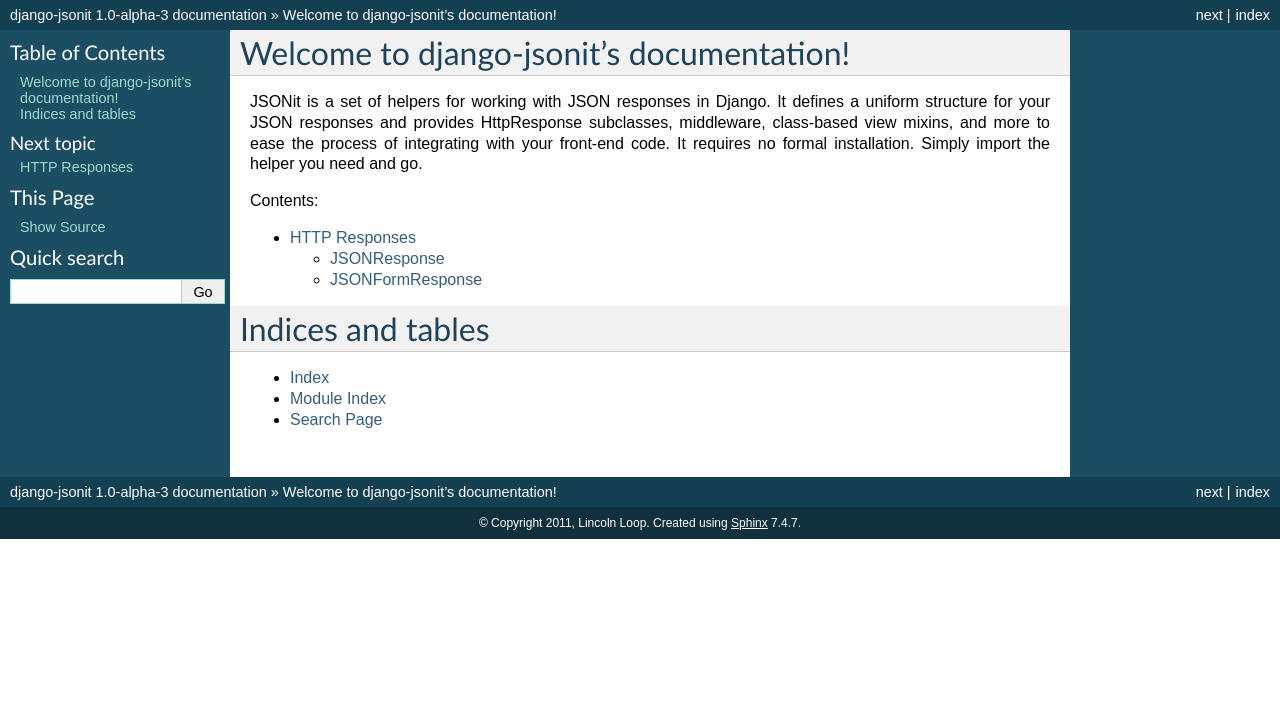
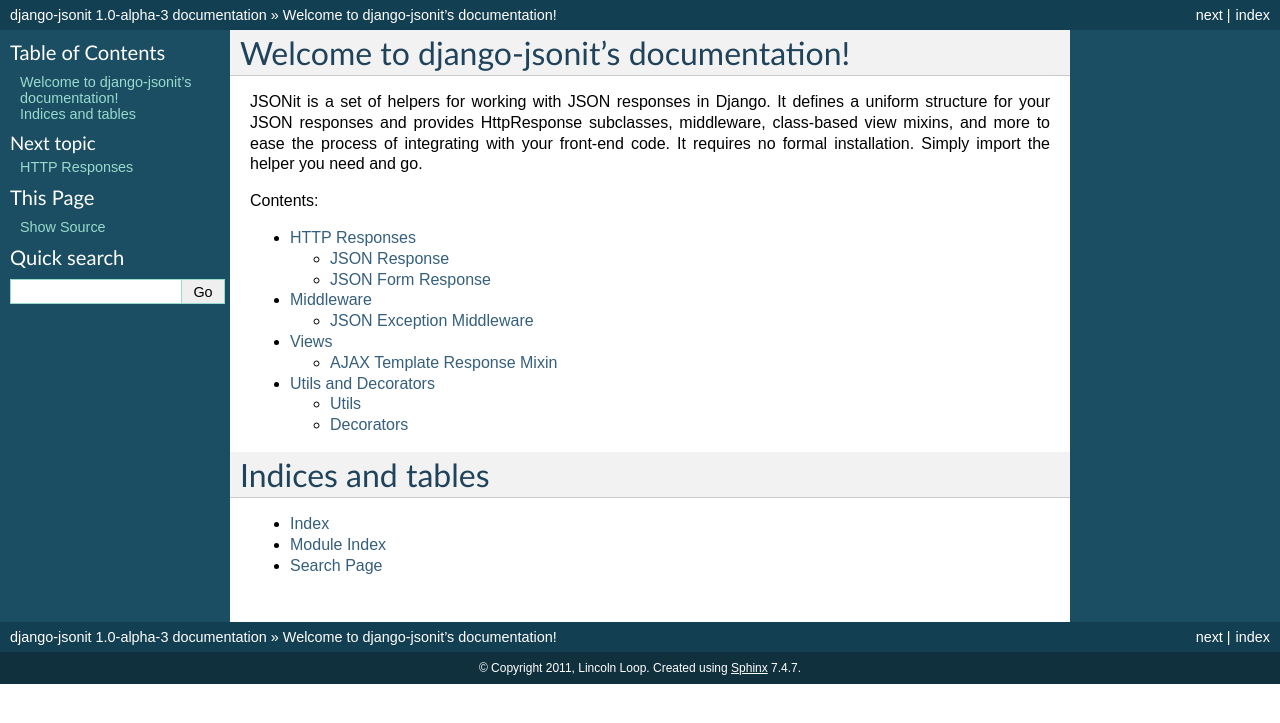
Before and after one commit to lincolnloop/django-jsonit, a Sphinx documentation site: the page built from docs/index.rst, in a window 1280 px wide. Shown: the top 723 px of the page. Built offline with Sphinx 7.4.7, drawn with Linux system fonts in a browser that asks for light colours.

Commit message:
Completed the initial documentation

```diff
--- a/docs/http-responses.rst
+++ b/docs/http-responses.rst
@@ -6,16 +6,16 @@
 
 .. automodule:: jsonit.http
 
-JSONResponse
-************
+JSON Response
+*************
 
-.. autoclass:: jsonit.http.JSONResponse
+.. autoclass:: JSONResponse
     :special-members:
     :members:
 
-JSONFormResponse
-****************
+JSON Form Response
+******************
 
-.. autoclass:: jsonit.http.JSONFormResponse
+.. autoclass:: JSONFormResponse
     :special-members:
     :members:
--- a/docs/index.rst
+++ b/docs/index.rst
@@ -18,6 +18,9 @@
    :maxdepth: 2
 
    http-responses
+   middleware
+   views
+   utils
 
 Indices and tables
 ==================
--- /dev/null
+++ b/docs/middleware.rst
@@ -0,0 +1,10 @@
+Middleware
+==========
+
+.. automodule:: jsonit.middleware
+
+JSON Exception Middleware
+*************************
+
+.. autoclass:: JSONExceptionMiddleware
+    :members:
--- /dev/null
+++ b/docs/utils.rst
@@ -0,0 +1,14 @@
+Utils and Decorators
+====================
+
+Utils
+*****
+
+.. automodule:: jsonit.utils
+    :members:
+
+Decorators
+**********
+
+.. automodule:: jsonit.decorators
+    :members:
--- /dev/null
+++ b/docs/views.rst
@@ -0,0 +1,10 @@
+Views
+=====
+
+.. automodule:: jsonit.views
+
+AJAX Template Response Mixin
+****************************
+
+.. autoclass:: AJAXTemplateResponseMixin
+    :members:
```
Also changed, not shown: 2 other files.
